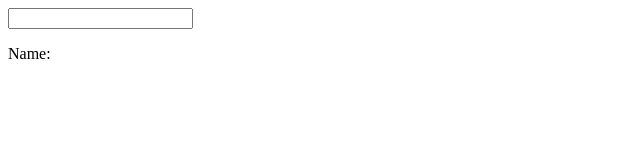
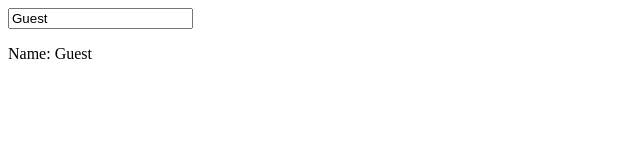
Before and after one commit to tanjirhc/onChange, a React (Vite) app: page / in a window 1280 px wide. Shown: the top 160 px of the page, without its empty margins (0-640 px from the left). Built offline with nearby package versions, Linux system fonts and the light colour scheme.

Commit message:
useState initial value

```diff
--- a/src/MyComponent.jsx
+++ b/src/MyComponent.jsx
@@ -3,7 +3,7 @@ import React, {useState} from 'react';
 function MyComponent(){
 
 
-  const [name, setName] = useState("");
+  const [name, setName] = useState("Guest");
 
   function handleNameChange(event){
     setName(event.target.value);
```
